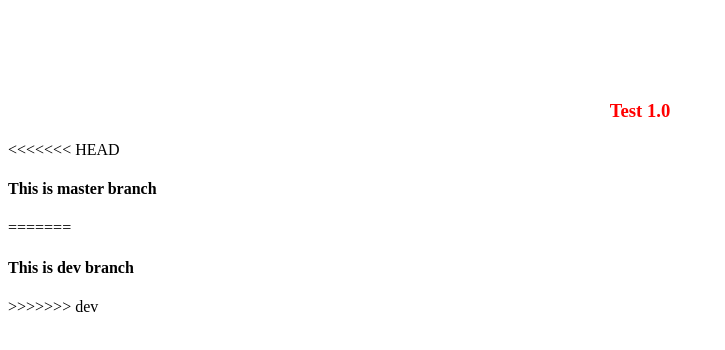
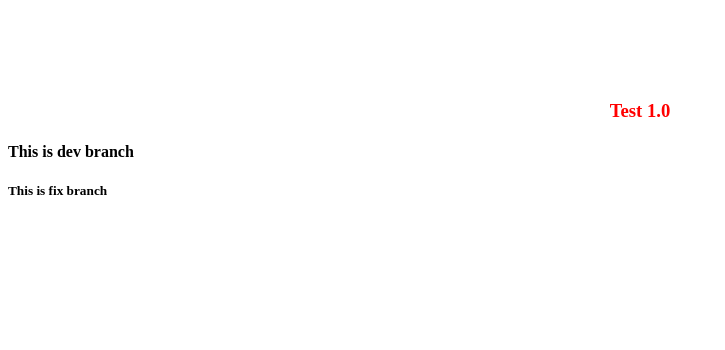
Before and after one commit to wenjingwang757575/felicial, a plain HTML site: page index.html in a window 1280 px wide. Shown: the whole page, without its empty margins (0-725 px from the left). Drawn offline with Linux system fonts and the light colour scheme.

Commit message:
fix branch

```diff
--- a/index.html
+++ b/index.html
@@ -9,10 +9,7 @@
 </head>
 <body>
   <h3>Test 1.0</h3>
-<<<<<<< HEAD
-  <h4>This is master branch</h4>
-=======
   <h4>This is dev branch</h4>
->>>>>>> dev
+  <h5>This is fix branch</h5>
 </body>
 </html>
```
